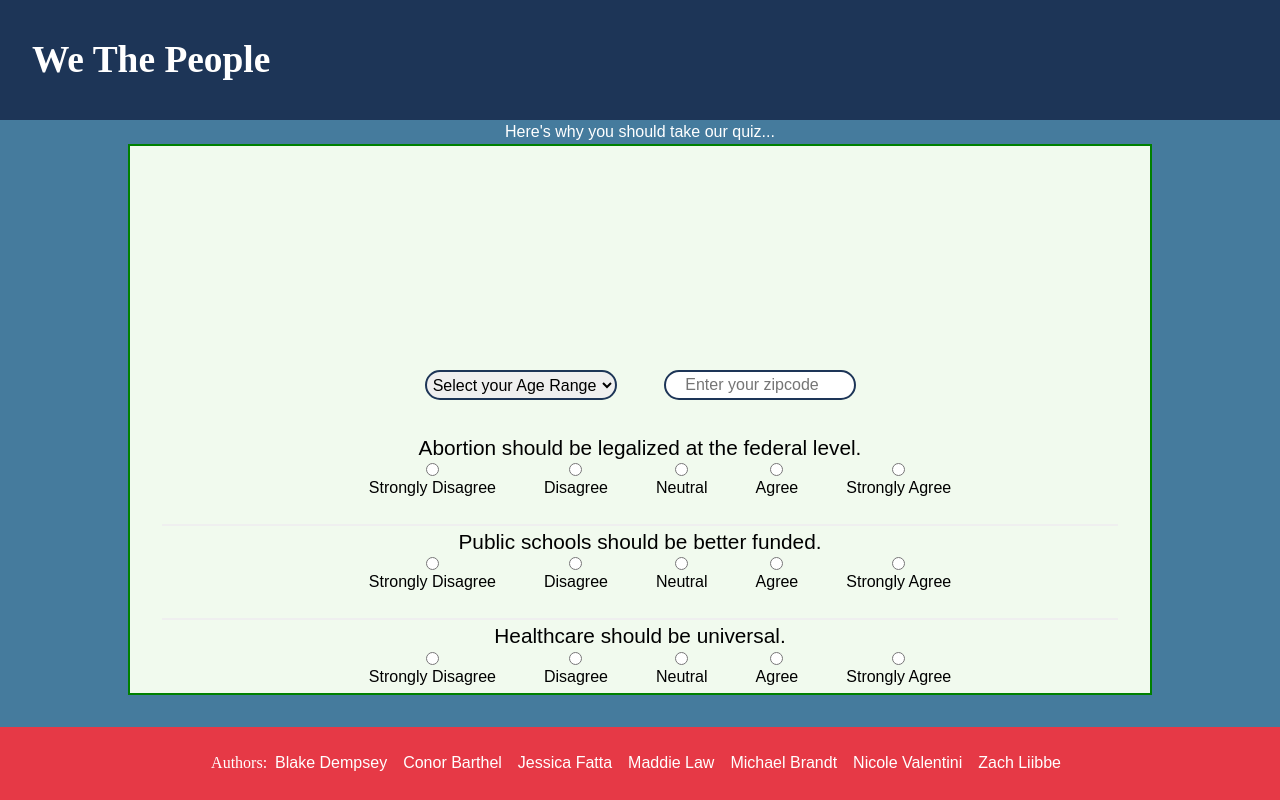
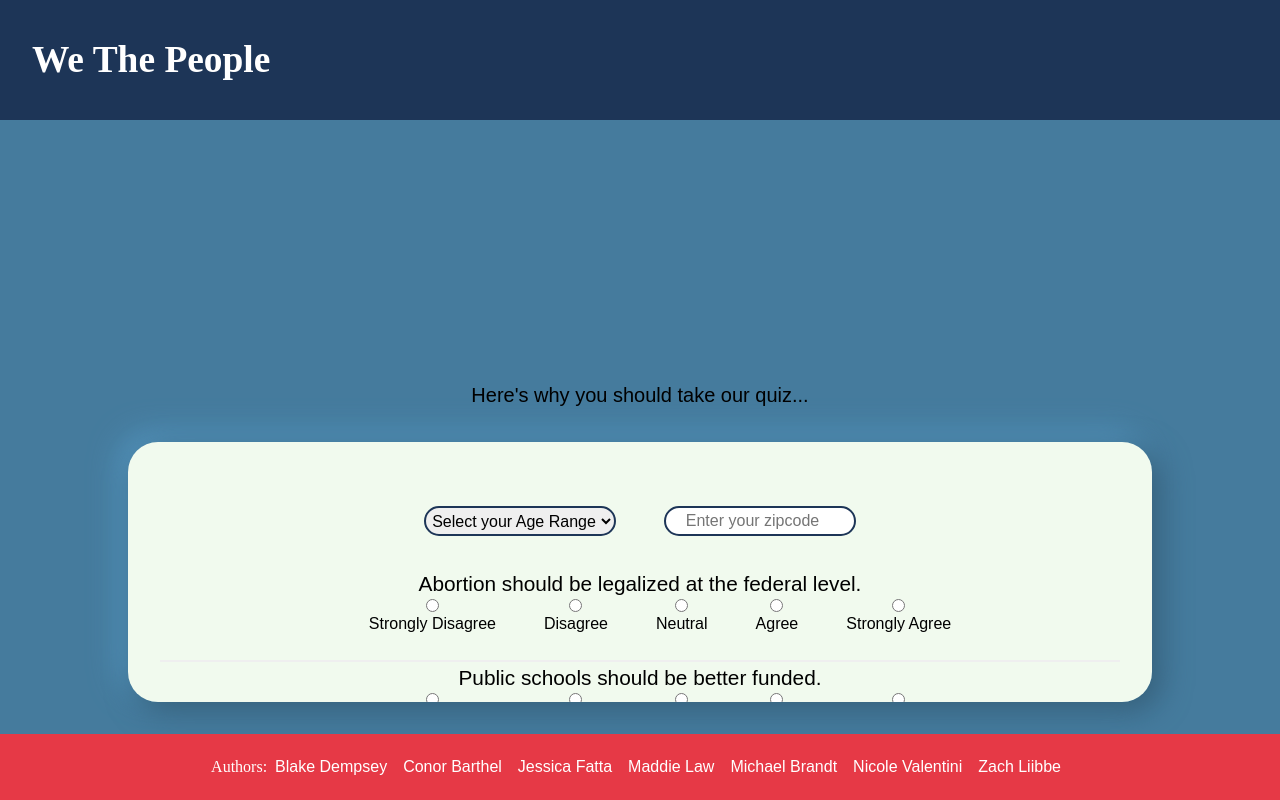
Before and after one commit to Mod-4-Capstone/we-the-people-fe, a React (Create React App) app: page / in a window 1280 px wide. Built offline with nearby package versions, Linux system fonts and the light colour scheme; a web font is replaced by a local one.

Commit message:
Add styling for quiz

```diff
--- a/src/components/Quiz/Quiz.css
+++ b/src/components/Quiz/Quiz.css
@@ -4,11 +4,14 @@
   justify-content: space-around;
   width: 80%;
   align-items: center;
-  border: 2px solid green;
   overflow: scroll;
   background-color: #F1FAEE;
   margin-bottom: 2em;
+  margin-top: 2em;
   padding: 2em;
+  border-radius: 30px;
+  box-shadow:  8px 8px 30px #345d77,
+  -8px -8px 30px #5699c3;
 }
 
 select, input, button {
@@ -23,7 +26,7 @@ select, input, button {
 
 .age-dropdown,
 .zipcode-input {
-  margin-top: 12em;
+  margin-top: 2em;
   margin-bottom: 2em;
   width: 12em;
   border-radius: 50px;
@@ -33,6 +36,7 @@ select, input, button {
 
 .quiz-header {
   font-family: 'Khula', sans-serif;
-  color: white;
+  font-size: 20px;
+  margin-top: 13em;
 
 }
```
